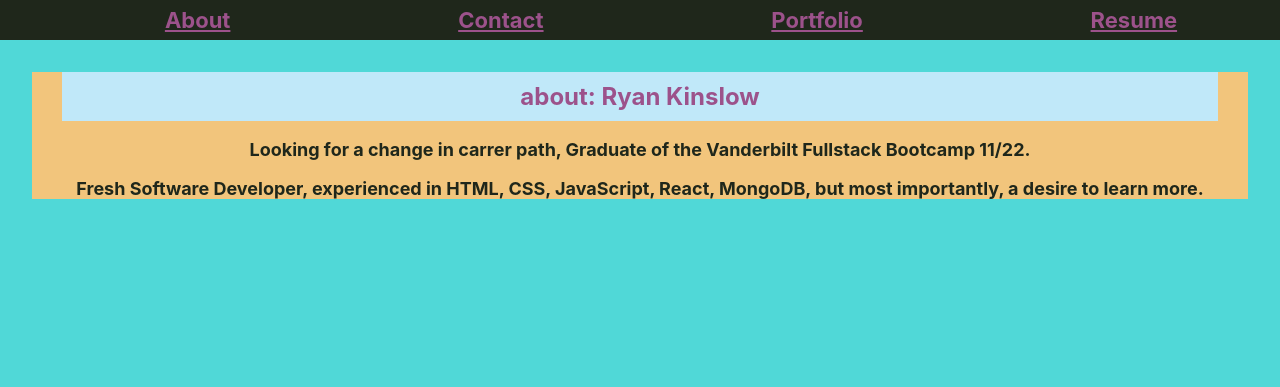
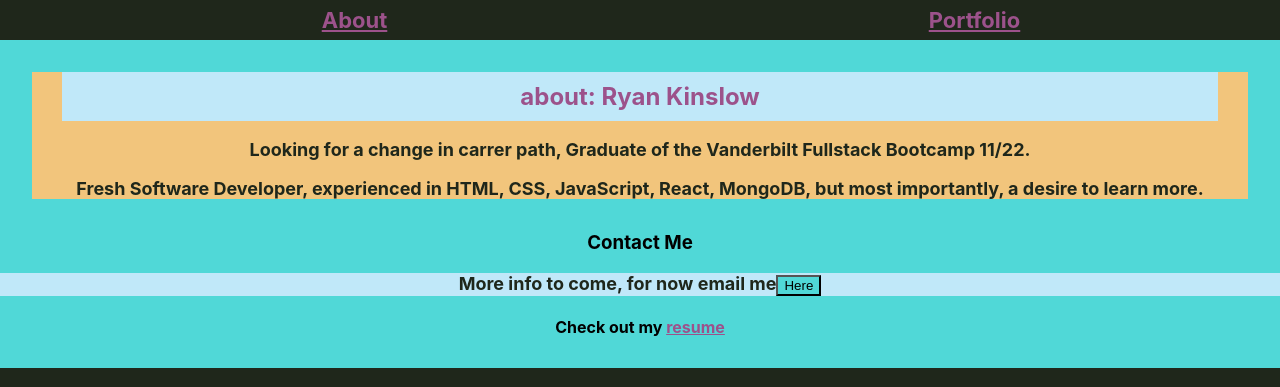
Before and after one commit to Apom311/my-portfolio, a React (Create React App) app: page / in a window 1280 px wide. Shown: the top 387 px of the page. Built offline with nearby package versions, Linux system fonts and the light colour scheme.

Commit message:
fixed footer covering content, removed some fluff

```diff
--- a/src/components/Header.js
+++ b/src/components/Header.js
@@ -15,10 +15,10 @@ export default function Header() {
     if (currentPage === "Contact") {
       return <Contact />;
     }
-    if (currentPage === "Portfolio") {
-      return <Portfolio />;
+    if (currentPage === "Resume") {
+      return <Resume />;
     }
-    return <Resume />;
+    return <Portfolio />;
   };
 
   const handlePageChange = (page) => setCurrentPage(page);
@@ -33,31 +33,3 @@ export default function Header() {
     </div>
   );
 }
-
-// class Header extends Component {
-//   render() {
-//     return (
-//       <HashRouter>
-//         <div className="rowHeader" id="header">
-//           <a href="https://Apom311.github.io/my-portfolio/">
-//             <img
-//               src="https://img.icons8.com/color/48/000000/astronaut.png"
-//               alt="Ryan Kinslow"
-//               className="icon"
-//             />
-//           </a>
-//         </div>
-//         <div className="content">
-//           <Routes>
-//             <Route exact path="/" render={() => <Navigate to="/portfolio" />} />
-//             <Route path="/portfolio" component={Portfolio} />
-//             <Route path="/about" component={About} />
-//             <Route path="/contact" component={Contact} />
-//             <Route path="/resume" component={Resume} />
-//           </Routes>
-//         </div>
-//       </HashRouter>
-//     );
-//   }
-// }
-// export default Header;
--- a/src/components/Navigation.js
+++ b/src/components/Navigation.js
@@ -1,17 +1,5 @@
 import React from "react";
-// import { NavLink } from "react-router-dom";
-
-// function Navigation(props) {
-//   return (
-//     <div className="row navigation" id="navigation">
-//       <NavLink to="/about/">About Me</NavLink>
-//       <NavLink to="/portfolio/">Portfolio</NavLink>
-//       <NavLink to="/contact/">Contact</NavLink>
-//       <NavLink to="/resume/">Resume</NavLink>
-//     </div>
-//   );
-// }
-
+//setting aside seperate contact and resume pages for simplicity
 function Navigation({ currentPage, handlePageChange }) {
   return (
     <ul className="navigation">
@@ -24,7 +12,7 @@ function Navigation({ currentPage, handlePageChange }) {
           About
         </a>
       </li>
-      <li className="nav-item">
+      {/* <li className="nav-item">
         <a
           href="#contact"
           onClick={() => handlePageChange("Contact")}
@@ -32,7 +20,7 @@ function Navigation({ currentPage, handlePageChange }) {
         >
           Contact
         </a>
-      </li>
+      </li> */}
       <li className="nav-item">
         <a
           href="#portfolio"
@@ -44,7 +32,7 @@ function Navigation({ currentPage, handlePageChange }) {
           Portfolio
         </a>
       </li>
-      <li className="nav-item">
+      {/* <li className="nav-item">
         <a
           href="#resume"
           onClick={() => handlePageChange("Resume")}
@@ -52,7 +40,7 @@ function Navigation({ currentPage, handlePageChange }) {
         >
           Resume
         </a>
-      </li>
+      </li> */}
     </ul>
   );
 }
--- a/src/components/pages/About.js
+++ b/src/components/pages/About.js
@@ -1,4 +1,5 @@
 import React from "react";
+import Contact from "./Contact";
 
 function About() {
   return (
@@ -14,6 +15,7 @@ function About() {
           MongoDB, but most importantly, a desire to learn more.
         </p>
       </section>
+      <Contact />
     </div>
   );
 }
--- a/src/components/pages/Contact.js
+++ b/src/components/pages/Contact.js
@@ -1,17 +1,27 @@
 import React from "react";
-
+//!needs to be moved to utils folder
 export default function Contact() {
   return (
     <div>
-      <h1>Contact Me</h1>
+      <h3>Contact Me</h3>
       <p>
         More info to come, for now email me
         <button
-          onClick={() => (window.location = "mailto:frost_bird@hotmail.com")}
+          onClick={() => (window.location = "mailto:orangedragonz@gmail.com")}
         >
           Here
         </button>
       </p>
+      <h4>
+        Check out my{" "}
+        <a
+          href="https://1drv.ms/w/s!AnXyNyuogRqznC-R2b4BIb5O7uFr?e=1cUSvz"
+          className="link"
+        >
+          resume
+        </a>
+        <br></br>
+      </h4>
     </div>
   );
 }
--- a/src/components/pages/Portfolio.js
+++ b/src/components/pages/Portfolio.js
@@ -13,9 +13,7 @@ function Portfolio() {
           {portfolioData.map((project) => (
             <Projects
               key={project.id}
-              // image={project.image}
               image={`${project.image}`}
-              // image={require("../../assets" + project.image)}
               name={project.name}
               github={project.github}
               deploy={project.deploy}
--- a/src/components/pages/Resume.js
+++ b/src/components/pages/Resume.js
@@ -1,5 +1,5 @@
 import React from "react";
-
+//this page is no longer necessary, if it stays unnecessary it will be deleted.
 function Resume() {
   return (
     <div>
@@ -17,9 +17,9 @@ function Resume() {
               </a>
             </p>
             <p>
-              Download my full{" "}
+              Check out my{" "}
               <a
-                href="https://github.com/Apom311/my-portfolio/raw/main/src/assets/resume-full.pdf"
+                href="https://1drv.ms/w/s!AnXyNyuogRqznC-R2b4BIb5O7uFr?e=1cUSvz"
                 className="link"
               >
                 resume
--- a/src/index.css
+++ b/src/index.css
@@ -172,7 +172,7 @@ h1 {
   padding: 5px;
   margin-top: 10px;
   position: absolute;
-  bottom: 0;
+  bottom: auto;
   width: 100%;
 }
 
```
